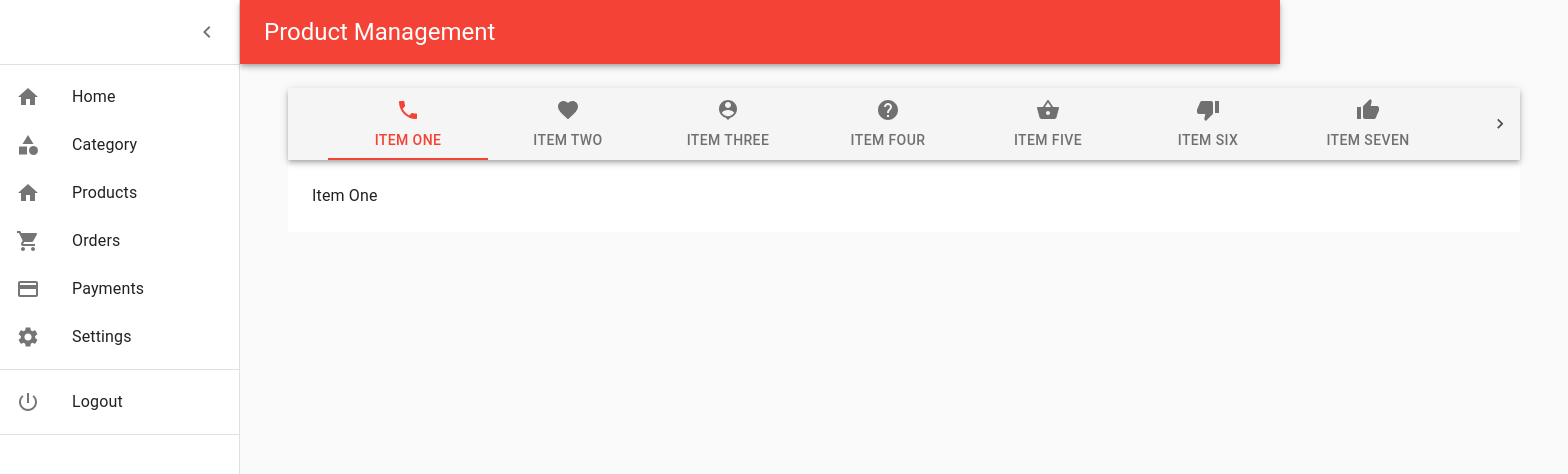
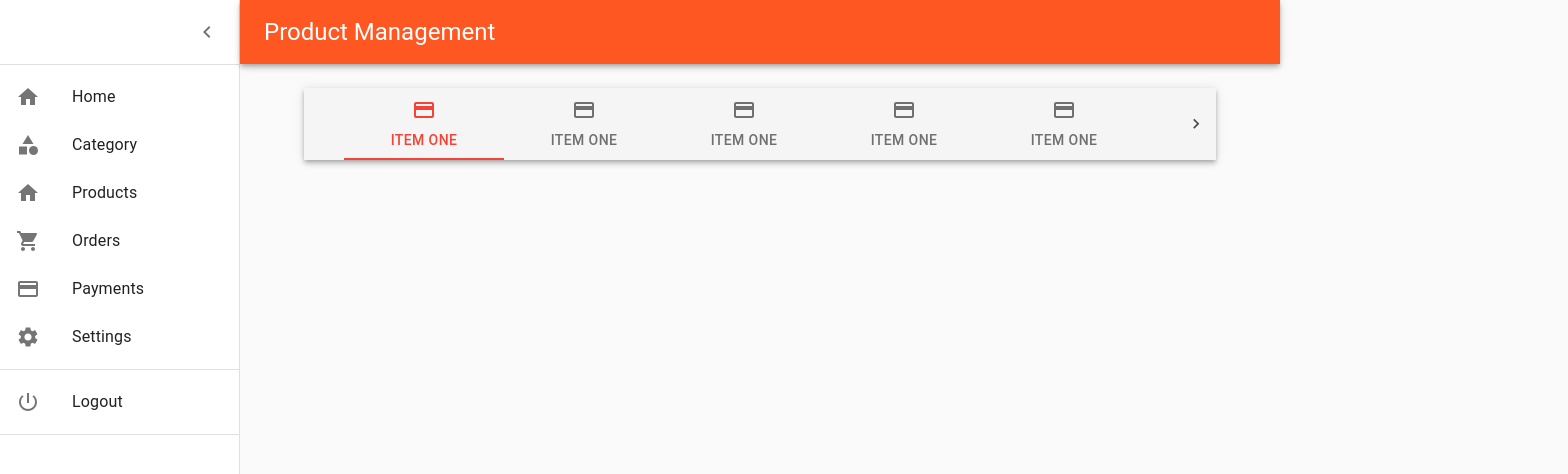
Before and after one commit to RamekhCHHOENG/thunder-mall-store, a React (Create React App) app: page / in a window 1280 px wide. Shown: the top 474 px of the page, 1568 px wide, since content can reach past the window. Built offline with nearby package versions, Linux system fonts and the light colour scheme.

Commit message:
delete unuse file

```diff
--- a/src/components/Dashboard.js
+++ b/src/components/Dashboard.js
@@ -32,6 +32,7 @@ const useStyles = makeStyles((theme) => ({
       easing: theme.transitions.easing.sharp,
       duration: theme.transitions.duration.leavingScreen,
     }),
+    backgroundColor: "#ff5722"
   },
   appBarShift: {
     marginLeft: drawerWidth,
@@ -81,7 +82,7 @@ const useStyles = makeStyles((theme) => ({
   content: {
     flexGrow: 1,
     padding: theme.spacing(3),
-  },
+  }
 }));
 
 export default function MiniDrawer() {
--- a/src/view/Home.js
+++ b/src/view/Home.js
@@ -1,13 +1,52 @@
+import React, { Component } from 'react'
+import AppBar from '@material-ui/core/AppBar';
+import Tabs from '@material-ui/core/Tabs';
+import Tab from '@material-ui/core/Tab';
+import { Container } from '@material-ui/core';
+import { CreditCard } from '@material-ui/icons';
 
-import React, { Component } from "react";
-import { Container, Box } from '@material-ui/core'
-import Tabs from './Home/Tab'
-export default class Home extends Component {
-    render() {
-        return (
-          <Container>
-            <Tabs/>
-          </Container>
-        );
+
+export class Home extends Component {
+  constructor(props) {
+    super(props);
+
+    this.state = {
+      value: 0
     }
+  }
+
+  handleChange = (event, newValue) => {
+    this.setState({
+      value: newValue
+    })
+  };
+
+  render() {
+    return (
+      <Container maxWidth="md" fixed>
+        <AppBar position="static" color="default">
+          <Tabs
+            value={this.state.value}
+            onChange={this.handleChange}
+            indicatorColor="primary"
+            textColor="primary"
+            variant="scrollable"
+            scrollButtons="auto"
+            aria-label="scrollable auto tabs example"
+          >
+            <Tab label="Item One" icon={<CreditCard />}/>
+            <Tab label="Item One" icon={<CreditCard />}/>
+            <Tab label="Item One" icon={<CreditCard />}/>
+            <Tab label="Item One" icon={<CreditCard />}/>
+            <Tab label="Item One" icon={<CreditCard />}/>
+            <Tab label="Item One" icon={<CreditCard />}/>
+            <Tab label="Item One" icon={<CreditCard />}/>
+            <Tab label="Item One" icon={<CreditCard />}/>
+          </Tabs>
+        </AppBar>
+      </Container>
+    );
+  }
 }
+
+export default Home
--- a/src/view/Home/Tab.js
+++ /dev/null
@@ -1,115 +0,0 @@
-import React from 'react';
-import PropTypes from 'prop-types';
-import { makeStyles } from '@material-ui/core/styles';
-import AppBar from '@material-ui/core/AppBar';
-import Tabs from '@material-ui/core/Tabs';
-import Tab from '@material-ui/core/Tab';
-import PhoneIcon from '@material-ui/icons/Phone';
-import FavoriteIcon from '@material-ui/icons/Favorite';
-import PersonPinIcon from '@material-ui/icons/PersonPin';
-import HelpIcon from '@material-ui/icons/Help';
-import ShoppingBasket from '@material-ui/icons/ShoppingBasket';
-import ThumbDown from '@material-ui/icons/ThumbDown';
-import ThumbUp from '@material-ui/icons/ThumbUp';
-import Typography from '@material-ui/core/Typography';
-import Box from '@material-ui/core/Box';
-
-function TabPanel(props) {
-  const { children, value, index, ...other } = props;
-
-  return (
-    <div
-      role="tabpanel"
-      hidden={value !== index}
-      id={`scrollable-force-tabpanel-${index}`}
-      aria-labelledby={`scrollable-force-tab-${index}`}
-      {...other}
-    >
-      {value === index && (
-        <Box p={3}>
-          <Typography>{children}</Typography>
-        </Box>
-      )}
-    </div>
-  );
-}
-
-TabPanel.propTypes = {
-  children: PropTypes.node,
-  index: PropTypes.any.isRequired,
-  value: PropTypes.any.isRequired,
-};
-
-function a11yProps(index) {
-  return {
-    id: `scrollable-force-tab-${index}`,
-    'aria-controls': `scrollable-force-tabpanel-${index}`,
-  };
-}
-
-const useStyles = makeStyles((theme) => ({
-  root: {
-    flexGrow: 1,
-    width: '100%',
-    backgroundColor: theme.palette.background.paper,
-  },
-}));
-
-export default function ScrollableTabsButtonForce() {
-  const classes = useStyles();
-  const [value, setValue] = React.useState(0);
-
-  const handleChange = (event, newValue) => {
-    setValue(newValue);
-  };
-
-  return (
-    <div className={classes.root}>
-      <AppBar position="static" color="default">
-        <Tabs
-          value={value}
-          onChange={handleChange}
-          variant="scrollable"
-          scrollButtons="on"
-          indicatorColor="primary"
-          textColor="primary"
-          aria-label="scrollable force tabs example"
-        >
-          <Tab label="Item One" icon={<PhoneIcon />} {...a11yProps(0)} />
-          <Tab label="Item Two" icon={<FavoriteIcon />} {...a11yProps(1)} />
-          <Tab label="Item Three" icon={<PersonPinIcon />} {...a11yProps(2)} />
-          <Tab label="Item Four" icon={<HelpIcon />} {...a11yProps(3)} />
-          <Tab label="Item Five" icon={<ShoppingBasket />} {...a11yProps(4)} />
-          <Tab label="Item Six" icon={<ThumbDown />} {...a11yProps(5)} />
-          <Tab label="Item Seven" icon={<ThumbUp />} {...a11yProps(6)} />
-          <Tab label="Item Seven" icon={<ThumbUp />} {...a11yProps(6)} />
-          <Tab label="Item Seven" icon={<ThumbUp />} {...a11yProps(6)} />
-          <Tab label="Item Seven" icon={<ThumbUp />} {...a11yProps(6)} />
-          <Tab label="Item Seven" icon={<ThumbUp />} {...a11yProps(6)} />
-          <Tab label="Item Seven" icon={<ThumbUp />} {...a11yProps(6)} />
-        </Tabs>
-      </AppBar>
-      <TabPanel value={value} index={0}>
-        Item One
-      </TabPanel>
-      <TabPanel value={value} index={1}>
-        Item Two
-      </TabPanel>
-      <TabPanel value={value} index={2}>
-        Item Three
-      </TabPanel>
-      <TabPanel value={value} index={3}>
-        Item Four
-      </TabPanel>
-      <TabPanel value={value} index={4}>
-        Item Five
-      </TabPanel>
-      <TabPanel value={value} index={5}>
-        Item Six
-      </TabPanel>
-      <TabPanel value={value} index={6}>
-        Item Seven
-      </TabPanel>
-    </div>
-  );
-}
--- a/src/view/login.js
+++ b/src/view/login.js
@@ -1,7 +1,6 @@
 
 import React, { Component } from "react";
-import { Container, Box } from '@material-ui/core'
-import { Redirect } from "react-router-dom";
+import { Container, Box, Button, TextField} from '@material-ui/core'
 
 export default class Login extends Component {
     render() {
@@ -10,15 +9,23 @@ export default class Login extends Component {
             <Box mt="40px">
               <form>
                   <h3>Sign In</h3>
-                  <div className="form-group">
-                      <label>Email address</label>
-                      <input type="email" className="form-control" placeholder="Enter email" />
-                  </div>
+                  <TextField
+                        label="Email"
+                        id="outlined-size-small"
+                        variant="outlined"
+                        fullWidth
+                        margin="normal"
+                        size="small"
+                    />
+                  <TextField
+                        label="Password"
+                        id="outlined-size-small"
+                        variant="outlined"
+                        fullWidth
+                        margin="normal"
+                        size="small"
+                    />
 
-                  <div className="form-group">
-                      <label>Password</label>
-                      <input type="password" className="form-control" placeholder="Enter password" />
-                  </div>
 
                   <div className="form-group">
                       <div className="custom-control custom-checkbox">
@@ -27,7 +34,7 @@ export default class Login extends Component {
                       </div>
                   </div>
 
-                  <button type="submit" className="btn btn-primary btn-block">Submit</button>
+                  <Button variant="contained" color="secondary">Sign In</Button>
                   <p className="forgot-password text-right">
                       Forgot <a href="#">password?</a>
                   </p>
--- a/src/view/signup.js
+++ b/src/view/signup.js
@@ -1,35 +1,56 @@
 import React, { Component } from "react";
-import { Container, Box } from '@material-ui/core'
+import {
+    Container,
+    Box,
+    Button,
+    TextField }
+from '@material-ui/core'
 
 export default class SignUp extends Component {
     render() {
         return (
           <Container maxWidth="sm">
-            <Box mt="40px">
-              <form>
+            <Box mt={10} >
+              <form p={20}>
                   <h3>Sign Up</h3>
+                    <TextField
+                        label="First Name"
+                        id="outlined-size-small"
+                        variant="outlined"
+                        fullWidth
+                        margin="normal"
+                        size="small"
+                    />
+                    <TextField
+                        label="Last Name"
+                        id="outlined-size-small"
+                        variant="outlined"
+                        fullWidth
+                        margin="normal"
+                        size="small"
+                    />
+                    <TextField
+                        label="Email"
+                        id="outlined-size-small"
+                        variant="outlined"
+                        fullWidth
+                        margin="normal"
+                        size="small"
+                    />
+                    <TextField
+                        label="Password"
+                        id="outlined-size-small"
+                        variant="outlined"
+                        fullWidth
+                        margin="normal"
+                        size="small"
+                    />
 
-                  <div className="form-group">
-                      <label>First name</label>
-                      <input type="text" className="form-control" placeholder="First name" />
-                  </div>
-
-                  <div className="form-group">
-                      <label>Last name</label>
-                      <input type="text" className="form-control" placeholder="Last name" />
-                  </div>
-
-                  <div className="form-group">
-                      <label>Email address</label>
-                      <input type="email" className="form-control" placeholder="Enter email" />
-                  </div>
-
-                  <div className="form-group">
-                      <label>Password</label>
-                      <input type="password" className="form-control" placeholder="Enter password" />
-                  </div>
-
-                  <button type="submit" className="btn btn-primary btn-block">Sign Up</button>
+                    <Button
+                        variant="contained"
+                        color="secondary"
+                        margin="normal"
+                    >Sign Up</Button>
                   <p className="forgot-password text-right">
                       Already registered <a href="#">sign in?</a>
                   </p>
```
Also changed, not shown: src/components/menus/menu.js (deleted, +0 -21 lines), src/components/sidebar/sidebar.js (deleted, +0 -21 lines), 1 other file (tests, documents, lock files or other folders).
